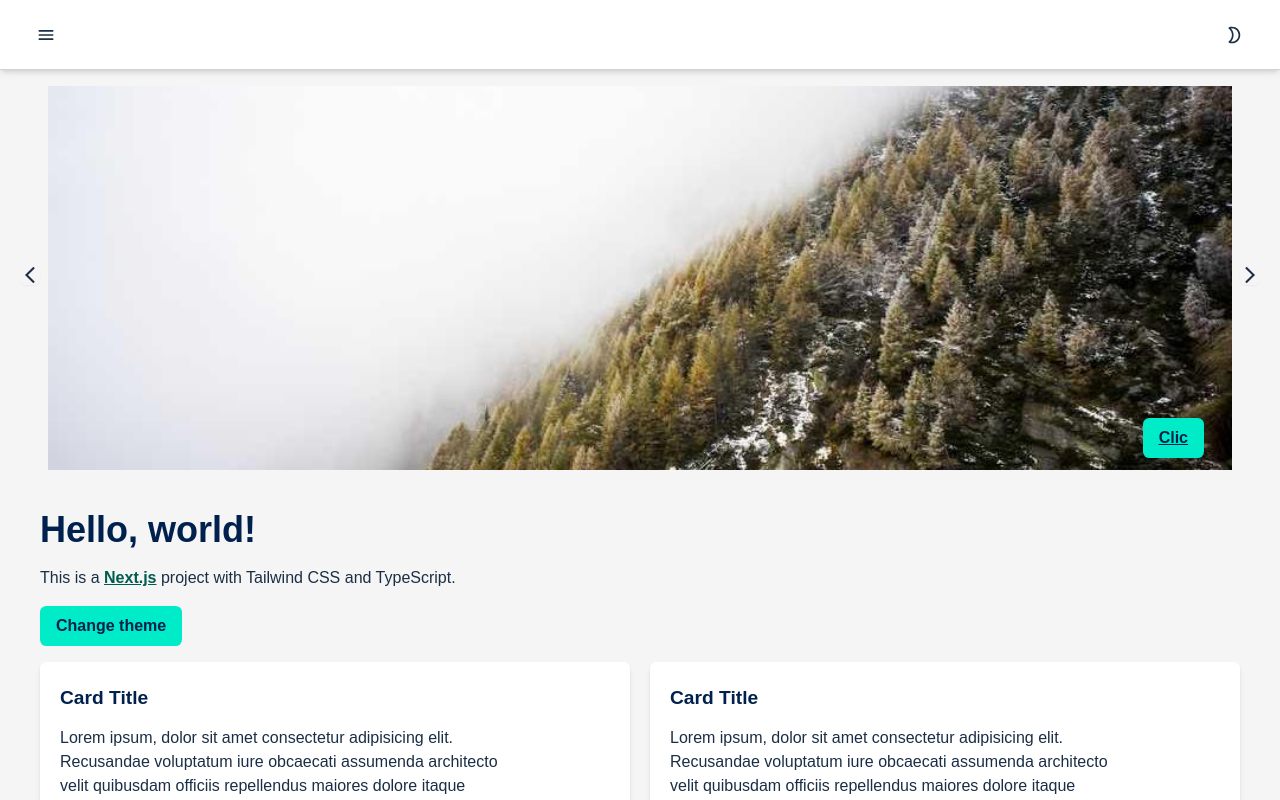
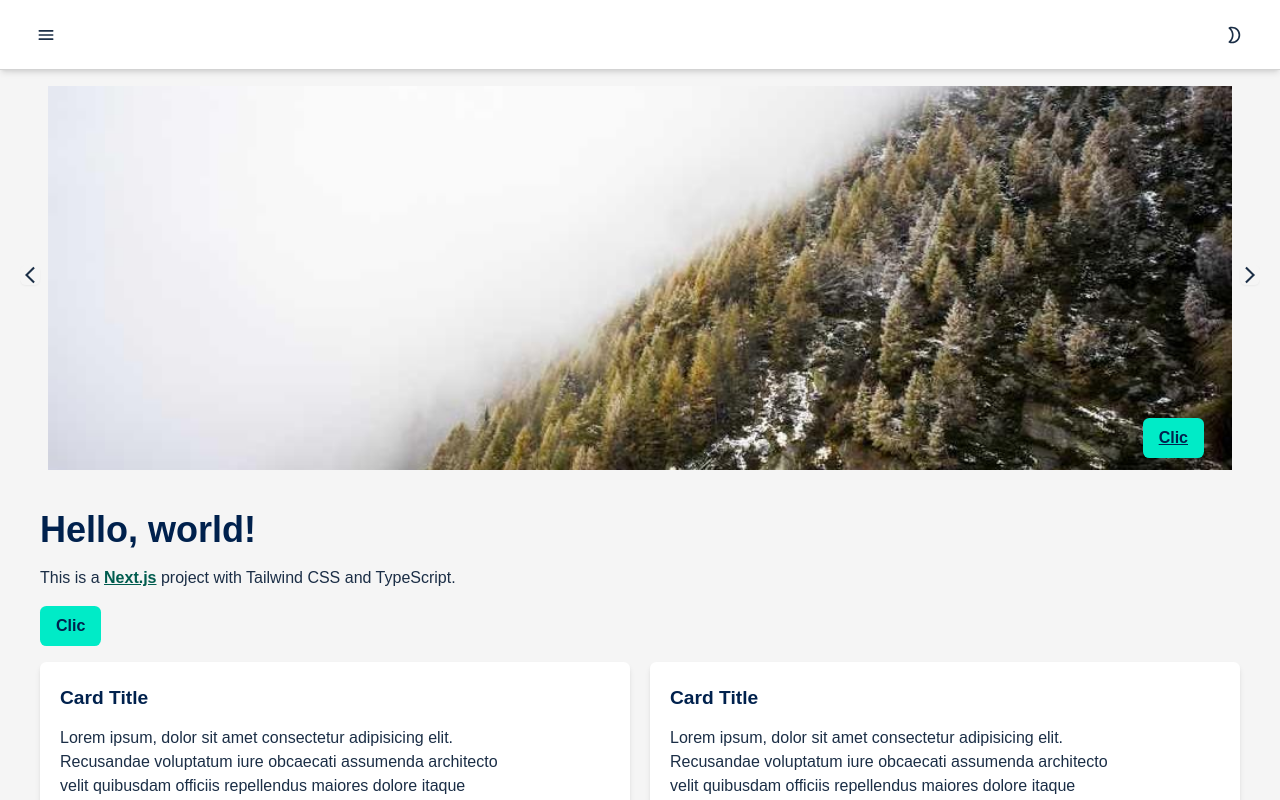
Before and after one commit to desteban/keyStore, a Next.js app: page / in a window 1280 px wide. Shown: the top 800 px of the page. Built offline with nearby package versions, Linux system fonts and the light colour scheme.

Commit message:
fix button component

```diff
--- a/src/app/page.tsx
+++ b/src/app/page.tsx
@@ -25,7 +25,9 @@ export default function Home() {
 						</a>{' '}
 						project with Tailwind CSS and TypeScript.
 					</p>
-					<Button className="mt-4">Change theme</Button>
+					<Button className="mt-4" type="button">
+						Clic
+					</Button>
 
 					<div className="grid grid-cols-1 md:grid-cols-2 gap-5 my-4">
 						<Card>
--- a/src/components/ui/Button/Button.tsx
+++ b/src/components/ui/Button/Button.tsx
@@ -13,6 +13,7 @@ type PropsComponent = {
 
 interface ButtonProps extends PropsComponent {
 	typeOfButton?: 'button';
+	type?: 'button' | 'submit' | 'reset';
 }
 
 interface LinkPropsComponent extends PropsComponent {
@@ -23,24 +24,34 @@ interface LinkPropsComponent extends PropsComponent {
 type Props = ButtonProps | LinkPropsComponent;
 
 export function Button(props: Props) {
-	const { variant = 'primary', typeOfButton = 'button', className = '' } = props;
+	const {
+		variant = 'primary',
+		typeOfButton = 'button',
+		className = '',
+		children,
+		...data
+	} = props;
 	let cssClass = styles.btn;
 	cssClass += ` ${MatchVariant(variant)}`;
 	cssClass += ' ' + className;
 
 	if (typeOfButton === 'link') {
-		const { href, typeOfButton, ...linkProps } = props as LinkPropsComponent;
+		const { href, ...linkProps } = data as LinkPropsComponent;
 		return (
 			<Link href={href} {...linkProps} className={cssClass}>
-				{props.children}
+				{children}
 			</Link>
 		);
 	}
-	const { ...buttonProps } = props as ButtonProps;
+
+	if (props.typeOfButton === 'button') {
+	}
+
+	const { ...buttonProps } = data as ButtonProps;
 
 	return (
 		<button {...buttonProps} className={cssClass}>
-			{props.children}
+			{children}
 		</button>
 	);
 }
```
